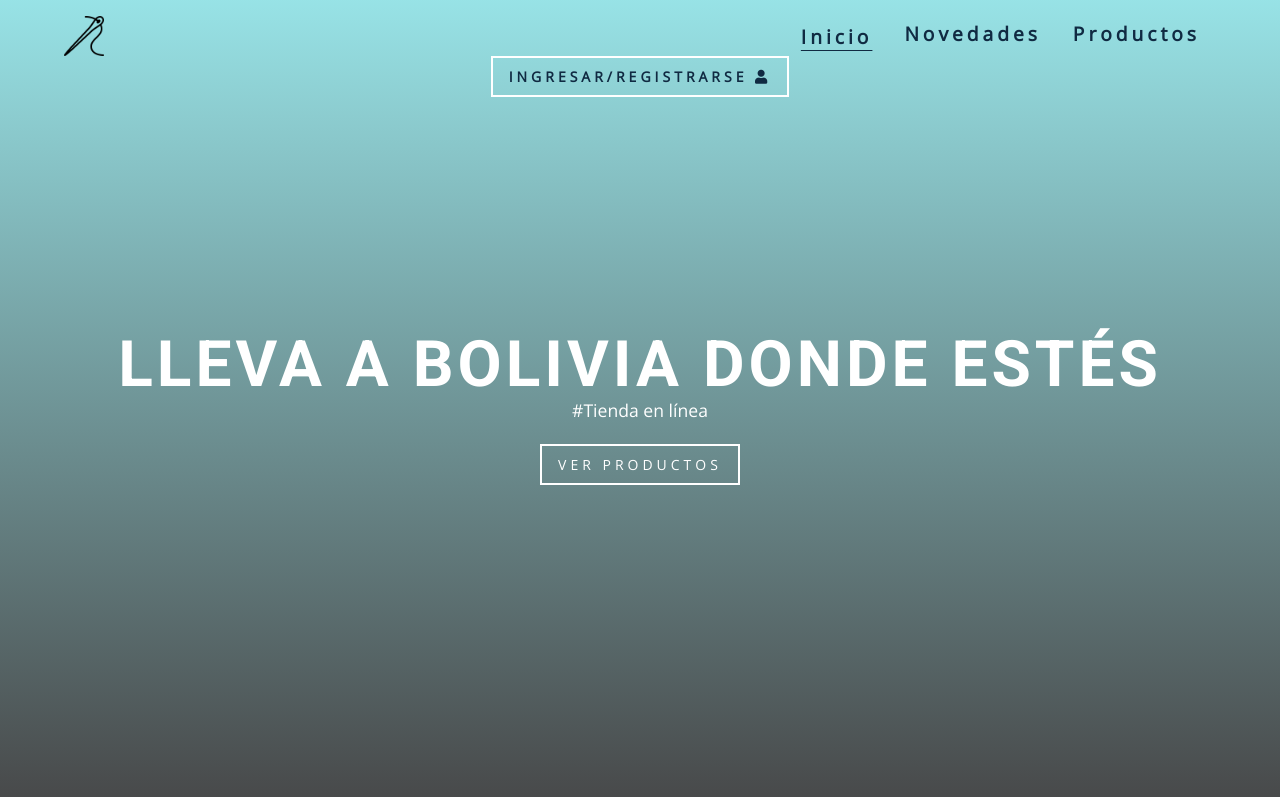
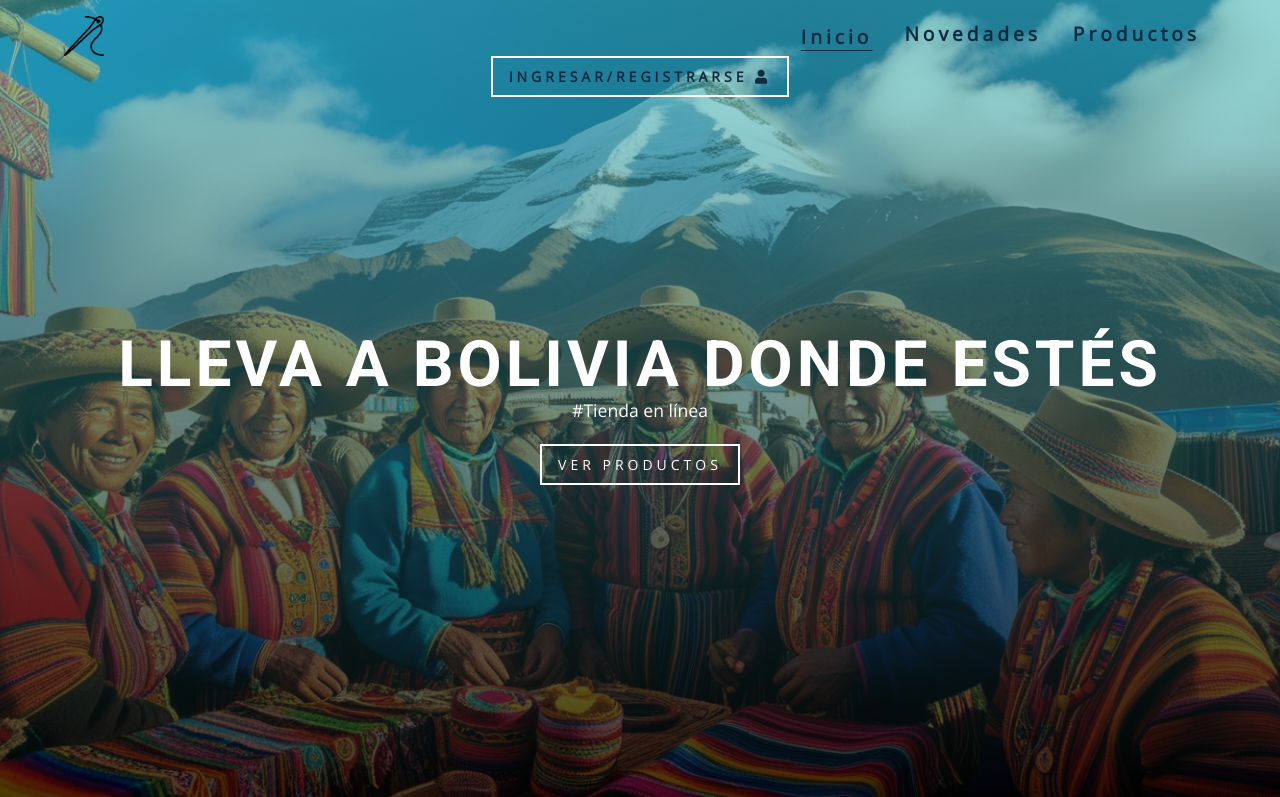
Before and after one commit to danyclaber/Pagina-Difusion, a plain HTML site: page index.html in a window 1280 px wide. Shown: the top 797 px of the page. Drawn offline with nearby package versions, Linux system fonts and the light colour scheme; the site is published under a folder, as on GitHub Pages, so addresses that start at the root find nothing.

Commit message:
Add files via Git command line

```diff
--- a/css/index.css
+++ b/css/index.css
@@ -337,7 +337,7 @@ nav {
 header {
     min-height: 100vh;
     background: linear-gradient(rgba(63, 208, 212, 0.5), rgba(0, 0, 0, 0.7)),
-        url(/img/banner1.jpg) center/cover no-repeat;
+        url(../img/banner1.jpg) center/cover no-repeat;
 }
 
 /* Contenedor principal del banner */
```
